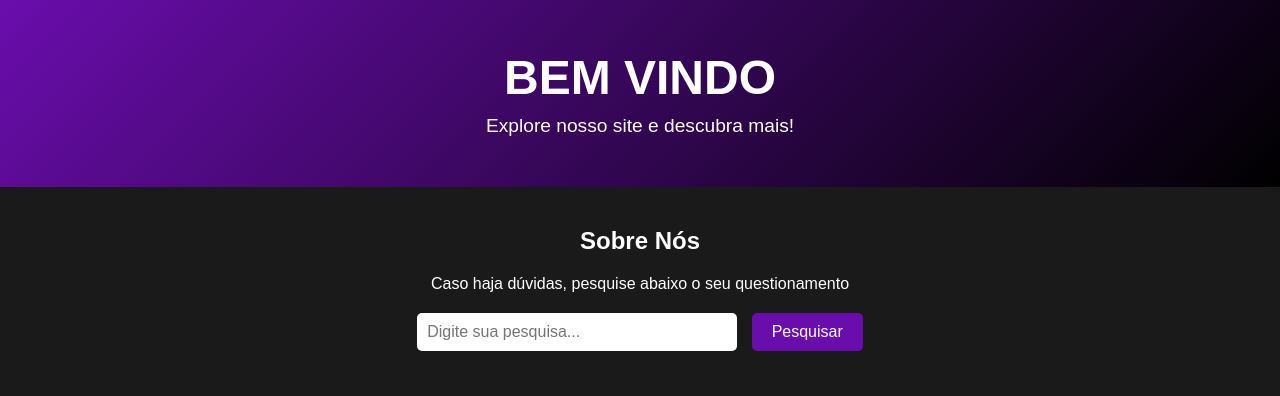
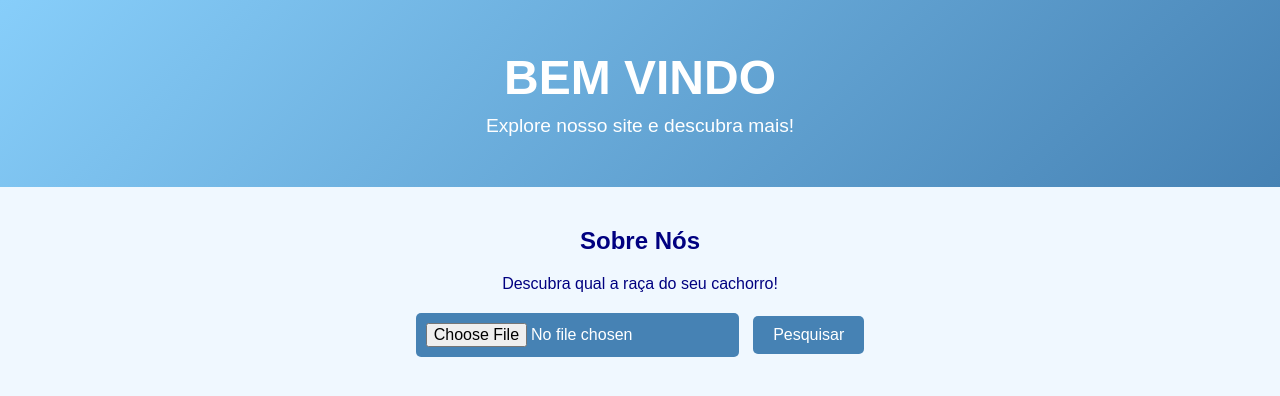
Before and after one commit to pedritto19/Trabalho2, a Flask app: page / in a window 1280 px wide. Shown: the top 396 px of the page. Run offline with Flask 3, Linux system fonts and the light colour scheme.

Commit message:
mod: frontend

```diff
--- a/templates/home.html
+++ b/templates/home.html
@@ -9,12 +9,12 @@
         body {
             margin: 0;
             font-family: Arial, sans-serif;
-            background-color: #1a1a1a;
-            color: #ffffff;
+            background-color: #f0f8ff;
+            color: #000080;
         }
 
         .banner {
-            background: linear-gradient(135deg, #6a0dad, #000000);
+            background: linear-gradient(135deg, #87cefa, #4682b4);
             color: #ffffff;
             padding: 50px 20px;
             text-align: center;
@@ -36,7 +36,7 @@
         }
 
         .button {
-            background-color: #6a0dad;
+            background-color: #4682b4;
             border: none;
             color: white;
             padding: 15px 32px;
@@ -51,7 +51,7 @@
         }
 
         .button:hover {
-            background-color: #4b0082;
+            background-color: #4169e1;
         }
 
         .search-container {
@@ -64,6 +64,7 @@
             border: none;
             border-radius: 5px;
             width: 300px;
+            display: none; /* Esconde o input de texto */
         }
 
         .search-button {
@@ -71,14 +72,28 @@
             font-size: 16px;
             border: none;
             border-radius: 5px;
-            background-color: #6a0dad;
+            background-color: #4682b4;
             color: white;
             cursor: pointer;
             margin-left: 10px;
         }
 
         .search-button:hover {
-            background-color: #4b0082;
+            background-color: #4169e1;
+        }
+
+        .file-input {
+            padding: 10px;
+            font-size: 16px;
+            border: none;
+            border-radius: 5px;
+            background-color: #4682b4;
+            color: white;
+            cursor: pointer;
+        }
+
+        .file-input:hover {
+            background-color: #4169e1;
         }
     </style>
 </head>
@@ -90,14 +105,28 @@
     </div>
     <div class="content">
         <h2>Sobre Nós</h2>
-        <p>Caso haja dúvidas, pesquise abaixo o seu questionamento</p>
+        <p>Descubra qual a raça do seu cachorro!</p>
         <div class="search-container">
-            <form action="/search" method="POST">
-                <input type="text" name="query" class="search-input" placeholder="Digite sua pesquisa...">
+            <form action="/search" method="POST" enctype="multipart/form-data">
+                <input type="hidden" name="query" class="search-input">
+                <input type="file" name="image" class="file-input" accept="image/*" onchange="handleFileSelect(event)">
                 <button type="submit" class="search-button">Pesquisar</button>
             </form>
         </div>
     </div>
+
+    <script>
+        function handleFileSelect(event) {
+            const file = event.target.files[0];
+            if (file) {
+                const reader = new FileReader();
+                reader.onload = function(e) {
+                    document.querySelector('.search-input').value = e.target.result;
+                };
+                reader.readAsDataURL(file);
+            }
+        }
+    </script>
 </body>
 
 </html>
```
Also changed, not shown: templates/search.html (+27 -10 lines).
